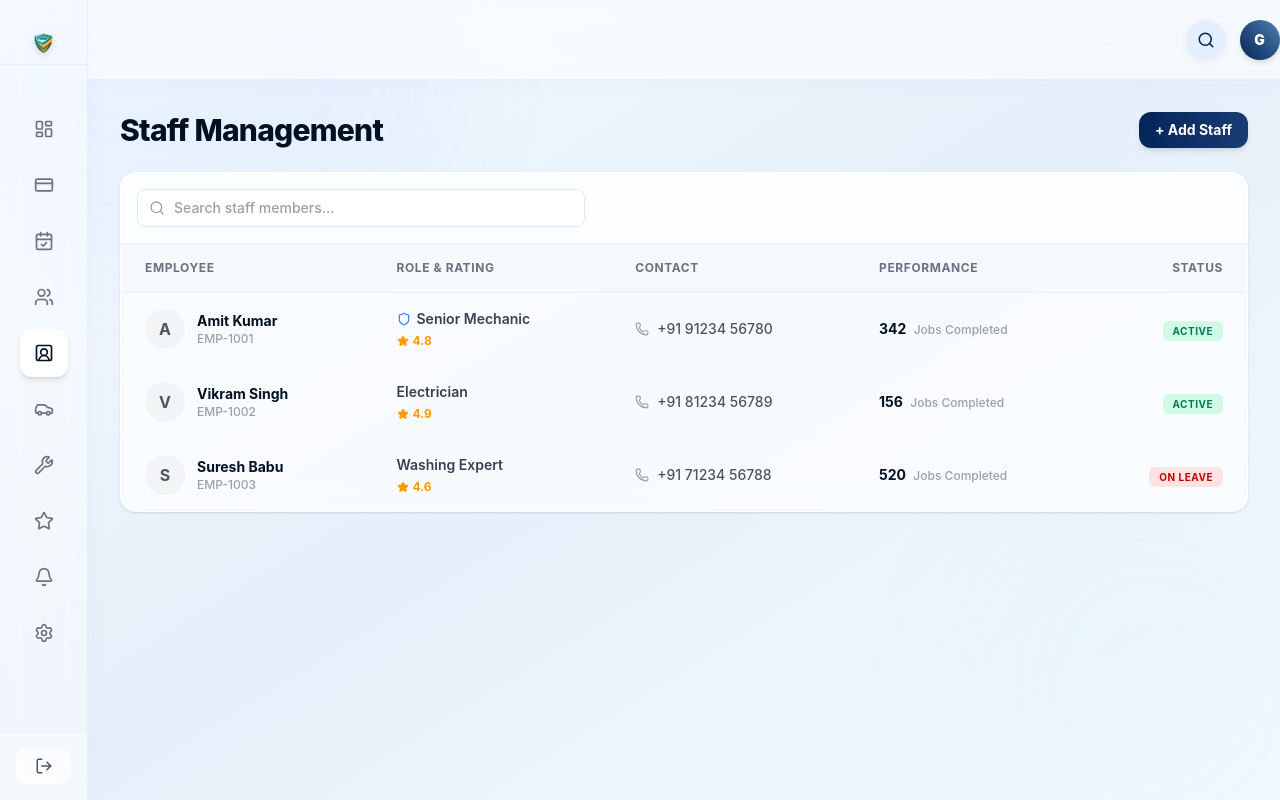
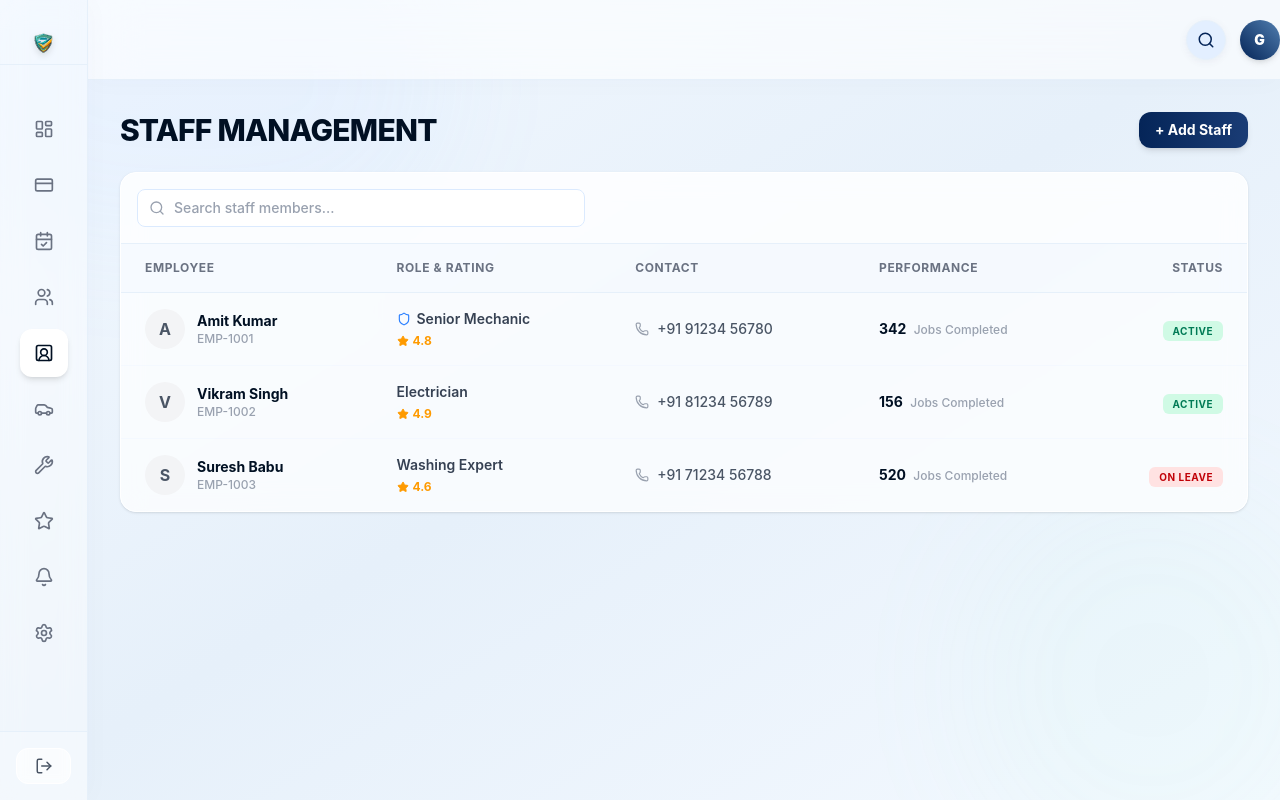
Before and after one commit to sinhagouravv/VehicleeCare, a React (Vite) app in the folder garage/: page /staff in a window 1280 px wide. Built offline with nearby package versions, Linux system fonts and the light colour scheme.

Commit message:
Upgraded

```diff
--- a/garage/src/pages/Staff.jsx
+++ b/garage/src/pages/Staff.jsx
@@ -11,7 +11,7 @@ const Staff = () => {
     return (
         <div className="space-y-6 max-w-[92rem] mx-auto">
             <div className="flex justify-between items-center">
-                <h1 className="text-3xl font-extrabold text-[#011023] tracking-tight">Staff Management</h1>
+                <h1 className="text-3xl font-extrabold text-[#011023] uppercase tracking-tight">Staff Management</h1>
                 <button className="px-4 py-2 bg-gradient-to-r from-[#052558] to-[#1a3c75] text-white text-sm font-bold rounded-xl shadow-md hover:shadow-lg transition-all">
                     + Add Staff
                 </button>
```
